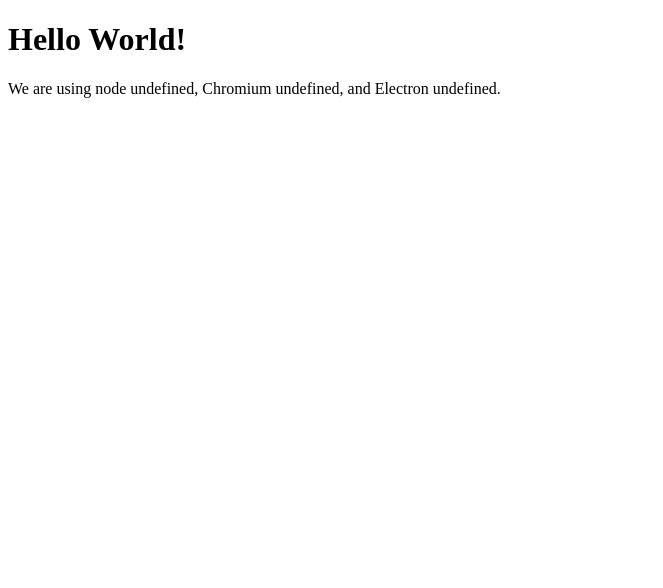
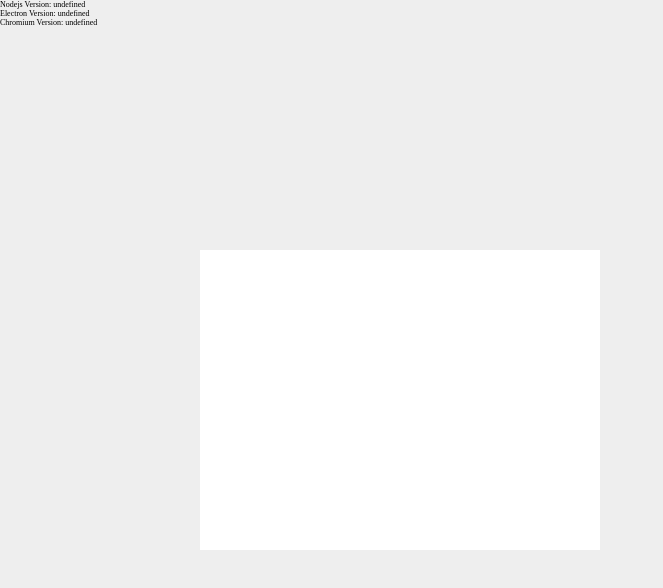
Before and after one commit to FidelisM/easel-e, an Electron app: page index.html in a window 800 px wide. Shown: the whole page, without its empty margins (0-663 px from the left). Drawn offline with nearby package versions, Linux system fonts and the light colour scheme; no server answers.

Commit message:
adding first code to create a drawing layer for the user

```diff
--- a/index.html
+++ b/index.html
@@ -3,13 +3,122 @@
   <head>
     <meta charset="UTF-8">
     <title>Easel</title>
+    <link rel="stylesheet" href="https://cdnjs.cloudflare.com/ajax/libs/normalize/4.1.1/normalize.min.css">
+    <style>
+      /* set the bottom most layers to fill the space */
+      html, body {
+        width: 100%;
+        height: 100%;
+      }
+      /**
+       *  make the background very-light-grey, so we can
+       *  easly see the easel
+       */
+      body {
+        background-color: #eee;
+      }
+    </style>
+    <script type="text/javascript">
+
+      /**
+       * A Drawing Layer for the user.
+       *
+       * This Object consists of an HTML5 canvas element
+       * which will allow the user to interact with our application
+       * and draw/edit whatever images they would like.
+       */
+      function DrawingLayer(height, width, color) {
+        this._height = parseInt(height);
+        this._width = parseInt(width);
+        this._layer = document.createElement('canvas');
+        this._layer.style.position = "absolute";
+        this._layer.style.height = this._height + "px";
+        this._layer.style.width = this._width + "px";
+
+        // We will statically set this to white for now,
+        // but in the future we should plan to have the user select
+        // a color/transparent/etc.
+        this._layer.style.backgroundColor = color || "#FFFFFF"
+
+        return this;
+      }
+
+      DrawingLayer.prototype.hide = function () {
+        this._layer.style.display = "none";
+        return this;
+      }
+
+      DrawingLayer.prototype.show = function () {
+        this._layer.style.display = "block";
+        return this;
+      }
+
+      /**
+       * Center the DrawingLayer relative to the parent element that
+       * is passed to the function invocation.
+       *
+       * @param  {DOMElement} element that this._layer will be centered, relative to.
+       * @return {DrawingLayer}        this
+       */
+      DrawingLayer.prototype.center = function (element) {
+        let width = parseInt(element.style.width) || element.clientWidth;
+        let height = parseInt(element.style.height) || element.clientHeight;
+
+        let centerX = width/2;
+        let centerY = height/2;
+
+        this._layer.style.left = (centerX - this._width/2) + "px";
+        this._layer.style.top = (centerY - this._height/2) + "px"
+
+        return this;
+      }
+
+      /**
+       * Append the DrawingLayer's inner _layer DOM element property to the DOM element invoked as an argument of the function.
+       * The {DOMElement} element (arg1) will become the parent element of this._layer.
+       *
+       * @param  {DOMElement} element the element that this._layer will be appended to
+       * @return {DrawingLayer}         this
+       */
+      DrawingLayer.prototype.appendTo = function (element) {
+        element.appendChild(this._layer);
+        return this;
+      }
+
+      /**
+       * The main function that will get called when the
+       * document is finished loading...
+       * @param  {event} event DOMContentLoaded event
+       * @return {null}
+       */
+      function main(event) {
+        // save a reference to the
+        // bottom layer of the application.
+        let body = document.body;
+        let layer = new DrawingLayer(300, 400);
+
+        // center the layer inside of
+        // it's parent element.
+        layer
+          .center(body)
+          .appendTo(body);
+
+        window.onresize = (e) => layer.center(body);
+
+      }
+
+      document.addEventListener("DOMContentLoaded", main);
+
+
+    </script>
   </head>
   <body>
-    <h1>Hello World!</h1>
-    <!-- All of the Node.js APIs are available in this renderer process. -->
-    We are using node <script>document.write(process.versions.node)</script>,
-    Chromium <script>document.write(process.versions.chrome)</script>,
-    and Electron <script>document.write(process.versions.electron)</script>.
+    <!-- A simple not for debug purposes... -->
+    <div style="position:absolute;font-size:6pt;">
+      Nodejs Version: <script>document.write(process.versions.node)</script><br>
+      Electron Version: <script>document.write(process.versions.electron)</script><br>
+      Chromium Version: <script>document.write(process.versions.chrome)</script><br>
+    </div>
   </body>
 
   <script>
```
